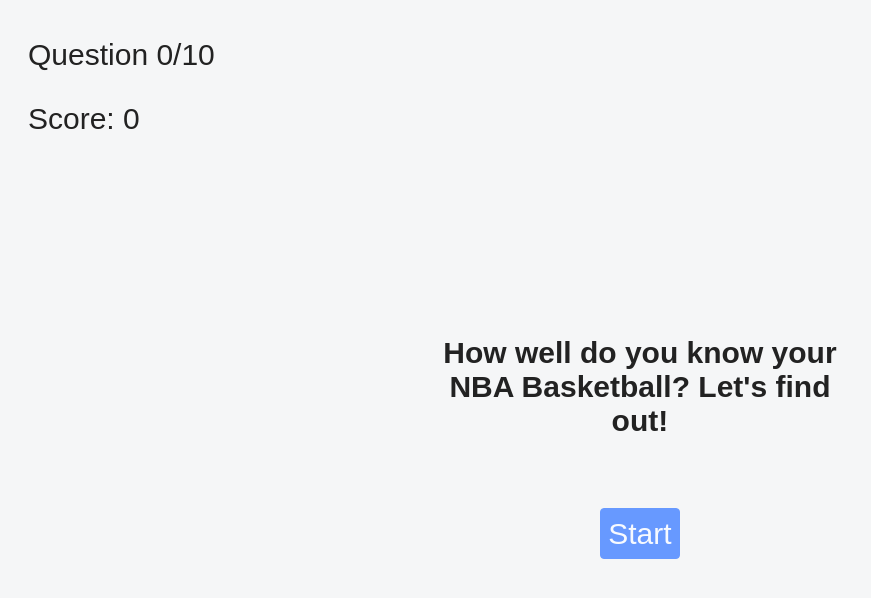
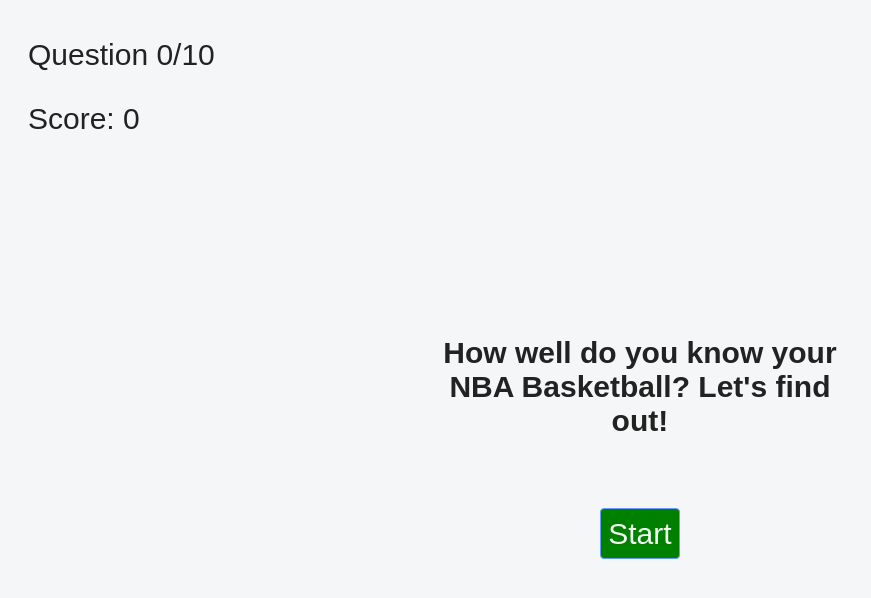
Before and after one commit to lakerfan1994/quiz-app, a plain HTML site: page index.html in a window 1280 px wide. Shown: the whole page, without its empty margins (0-871 px from the left). Drawn offline with nearby package versions, Linux system fonts and the light colour scheme.

Commit message:
fixed all a11y issues that was in main.css

```diff
--- a/main.css
+++ b/main.css
@@ -16,7 +16,7 @@ button {
   border: 1px solid #6799ff;
   border-radius: 4px;
   padding: 0.25rem;
-  background: #6799ff;
+  background-color: green;
   color: rgba(255,255,255,0.95);
 }
 
```
